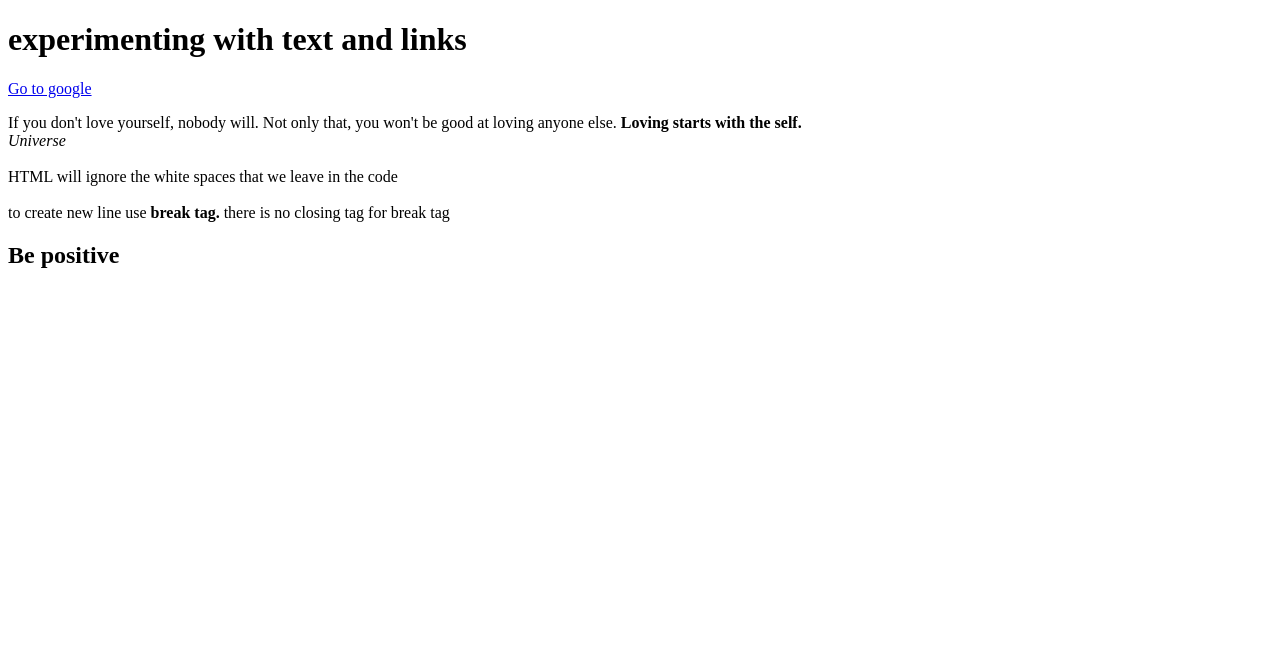
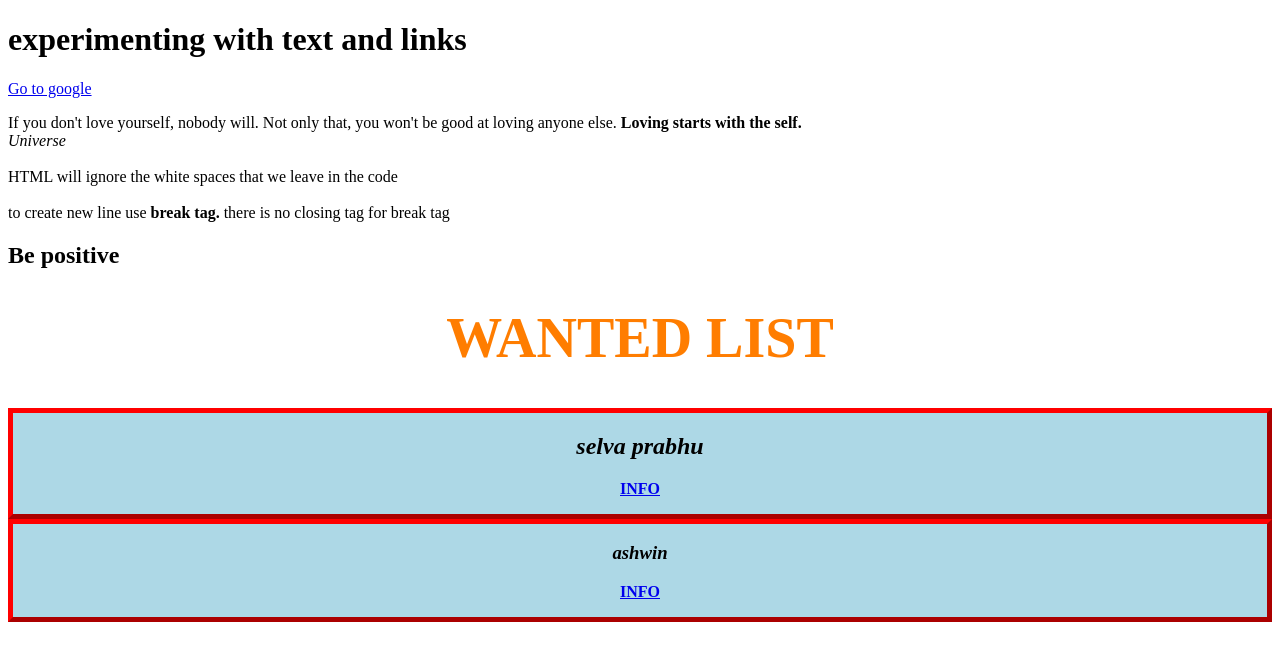
Before and after one commit to koolking1217/positivity, a plain HTML site: page index.html in a window 1280 px wide. Drawn offline with Linux system fonts and the light colour scheme.

Commit message:
Update index.html

```diff
--- a/index.html
+++ b/index.html
@@ -13,6 +13,15 @@
 <title>
 Title Be positive
 </title>
+  <style>
+
+.myDiv {
+  border: 5px outset red;
+  background-color: lightblue;
+  text-align: center;
+}
+
+</style>
 </head>
 <body>
   <h1>experimenting with text and links</h1>
@@ -26,5 +35,14 @@ Not only that, you won't be good at loving anyone else.
 <h2><b>
 Be positive
 </h2></b>
+<h1 style="font-size:350%;color:rgb(255,125,0);opacity:1;text-align:center";>WANTED LIST</h1>
+<div class="myDiv">
+<h2> <em>selva prabhu</em></h2>
+<p><strong><a href="https://www.instagram.com/selva_prabu_r/">INFO</a></strong></p>
+</div>
+<div class="myDiv">
+<h3><em>ashwin</em></h3>
+<p><strong><a href="https://www.instagram.com/your_ashwin__/">INFO</a></strong></p>
+</div>
 </body>
 </html>
```
